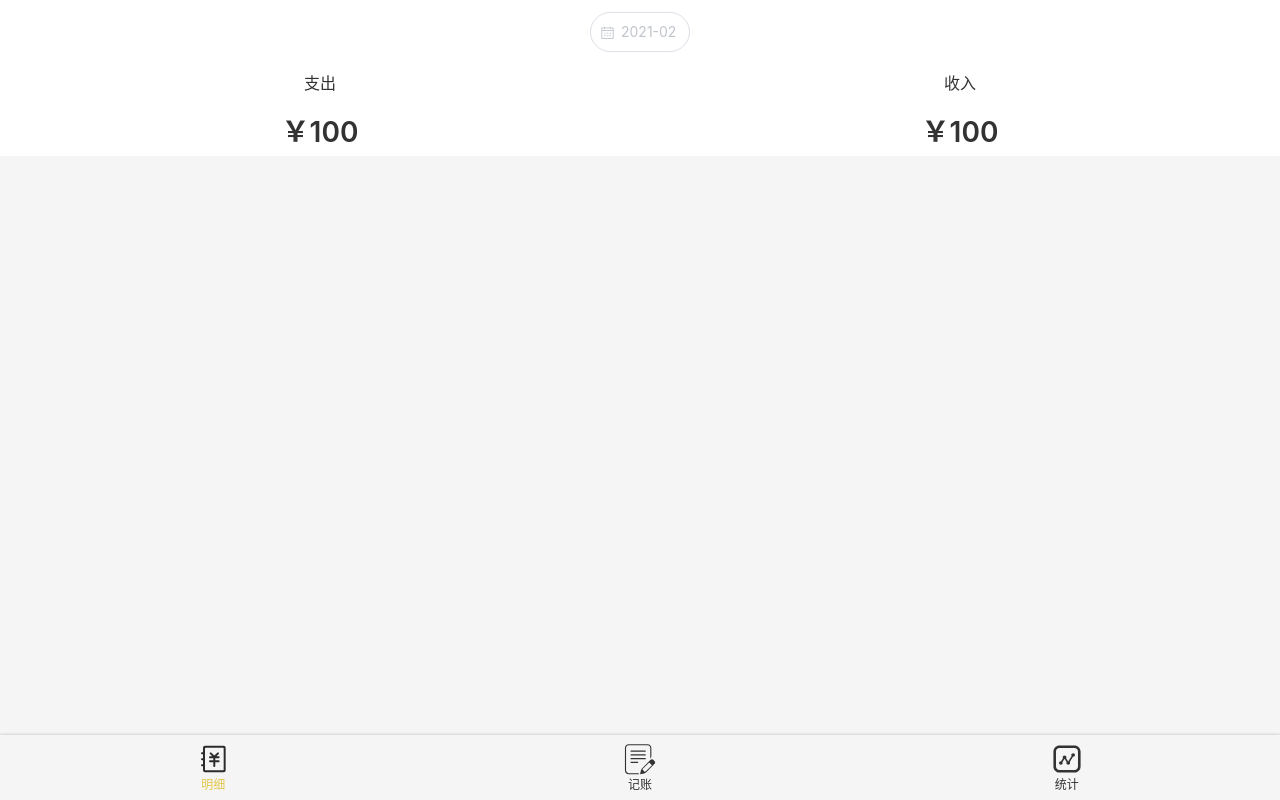
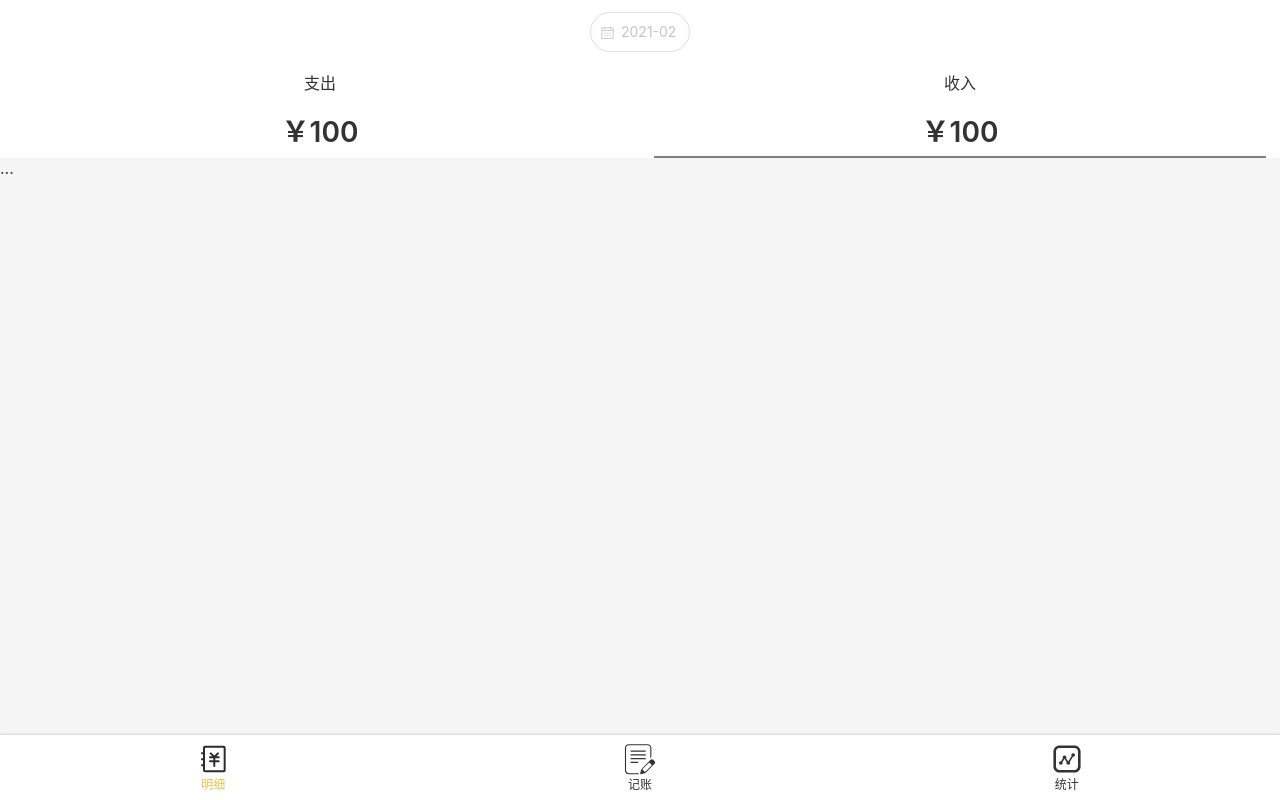
Before and after one commit to ChiLi2000/keep-accounts-v, a Vue app: page /#/detail in a window 1280 px wide. Built offline with nearby package versions, Linux system fonts and the light colour scheme.

Commit message:
Layout 封装成上中下结构

```diff
--- a/src/components/Account/Tab.vue
+++ b/src/components/Account/Tab.vue
@@ -1,10 +1,11 @@
 <template>
   <div :class="classPrefix && `${classPrefix}-wrapper`">
     <ul class="tabs">
-      <li>支出 <span v-if="childSpan">￥100</span></li>
-      <li class="selected">收入<span v-if="childSpan">￥100</span></li>
+      <li>支出 <span v-if="slotSpan">￥100</span></li>
+      <li class="selected">收入<span v-if="slotSpan">￥100</span></li>
     </ul>
   </div>
+
 </template>
 
 <script lang="ts">
@@ -13,7 +14,7 @@ import {Vue, Component, Prop} from "vue-property-decorator";
 @Component
 export default class Tab extends Vue {
   @Prop(String) classPrefix?: string;
-  @Prop(Boolean) childSpan?: boolean
+  @Prop(Boolean) slotSpan!: boolean;
 }
 </script>
 
--- a/src/components/Layout.vue
+++ b/src/components/Layout.vue
@@ -1,5 +1,7 @@
 <template>
   <div class="layout-wrapper">
+    <Date class-prefix="date" placeholder="2021-02"/>
+    <Tab class-prefix="tab" :slotSpan="slotSpan"/>
     <div class="content">
       <slot/>
     </div>
@@ -8,11 +10,17 @@
 </template>
 
 <script lang="ts">
+import {Vue, Component, Prop} from "vue-property-decorator";
 import Nav from "@/components/Nav.vue";
-export default {
-  name: "Layout",
-  components: {Nav}
-};
+import Tab from "@/components/Account/Tab.vue";
+import Date from "@/components/Account/Date.vue";
+
+@Component({
+  components: {Nav, Date, Tab}
+})
+export default class Layout extends Vue {
+  @Prop(Boolean) slotSpan!: boolean;
+}
 </script>
 
 <style scoped lang="scss">
@@ -26,4 +34,37 @@ export default {
     flex-grow: 1;
   }
 }
+
+.date-wrapper {
+  background: white;
+  padding: 12px 14px;
+  display: flex;
+  justify-content: center;
+  align-items: center;
+
+  ::v-deep .el-date-editor.el-input {
+    width: 100px;
+  }
+}
+
+::v-deep.tab-wrapper {
+  background: white;
+
+  li {
+    padding: 6px 0;
+    margin: 0 14px;
+    display: flex;
+    flex-direction: column;
+
+    &.selected {
+      border-bottom: 2px solid gray;
+    }
+
+    span {
+      padding: 16px 0 0;
+      font-size: 28px;
+      font-weight: 600;
+    }
+  }
+}
 </style>
--- a/src/components/Nav.vue
+++ b/src/components/Nav.vue
@@ -31,6 +31,7 @@ nav {
   flex-direction: row;
   font-size: 12px;
   padding: 6px 0;
+  background: white;
 
   .item {
     display: flex;
--- a/src/views/Detail.vue
+++ b/src/views/Detail.vue
@@ -1,18 +1,15 @@
 <template>
-  <Layout>
-    <Date class-prefix="date" placeholder="2021-02"/>
-    <Tab class-prefix="tab" childSpan="true"/>
+  <Layout slot-span>
+    <div>...</div>
   </Layout>
 </template>
 
 <script lang="ts">
 import {Vue, Component} from "vue-property-decorator";
 import Layout from "@/components/Layout.vue";
-import Tab from "@/components/Account/Tab.vue";
-import Date from "@/components/Account/Date.vue";
 
 @Component({
-  components: {Layout, Date, Tab}
+  components: {Layout}
 })
 export default class Detail extends Vue {
 
@@ -20,28 +17,4 @@ export default class Detail extends Vue {
 </script>
 
 <style scoped lang="scss">
-.date-wrapper{
-  background: white;
-  padding: 12px 14px;
-  display: flex;
-  justify-content: center;
-  align-items: center;
- ::v-deep .el-date-editor.el-input {
-    width: 100px;
-  }
-}
-::v-deep.tab-wrapper{
-  background: white;
-  li{
-    padding: 6px 0;
-    margin: 0 14px;
-    display: flex;
-    flex-direction: column;
-    span{
-      padding: 16px 0 0;
-      font-size: 28px;
-      font-weight: 600;
-    }
-  }
-}
 </style>
--- a/src/views/Statistics.vue
+++ b/src/views/Statistics.vue
@@ -1,52 +1,19 @@
 <template>
   <Layout>
-    <Date class-prefix="date" placeholder="2021-02"/>
-    <Tab class-prefix="tab"/>
+    <div>...</div>
   </Layout>
 </template>
 
 <script lang="ts">
 import {Vue, Component} from "vue-property-decorator";
 import Layout from "@/components/Layout.vue";
-import Tab from "@/components/Account/Tab.vue";
-import Date from "@/components/Account/Date.vue";
 
 @Component({
-  components: {Layout, Date, Tab}
+  components: {Layout}
 })
 export default class Statistics extends Vue {
 }
 </script>
 
 <style scoped lang="scss">
-.date-wrapper {
-  background: white;
-  padding: 12px 14px;
-  display: flex;
-  justify-content: center;
-  align-items: center;
-
-  ::v-deep .el-date-editor.el-input {
-    width: 100px;
-  }
-}
-
-::v-deep.tab-wrapper {
-  background: white;
-
-  li {
-    padding: 6px 0;
-    margin: 0 14px;
-    display: flex;
-    flex-direction: column;
-    &.selected {
-      border-bottom: 2px solid gray;
-    }
-    span {
-      padding: 16px 0 0;
-      font-size: 28px;
-      font-weight: 600;
-    }
-  }
-}
 </style>
```
